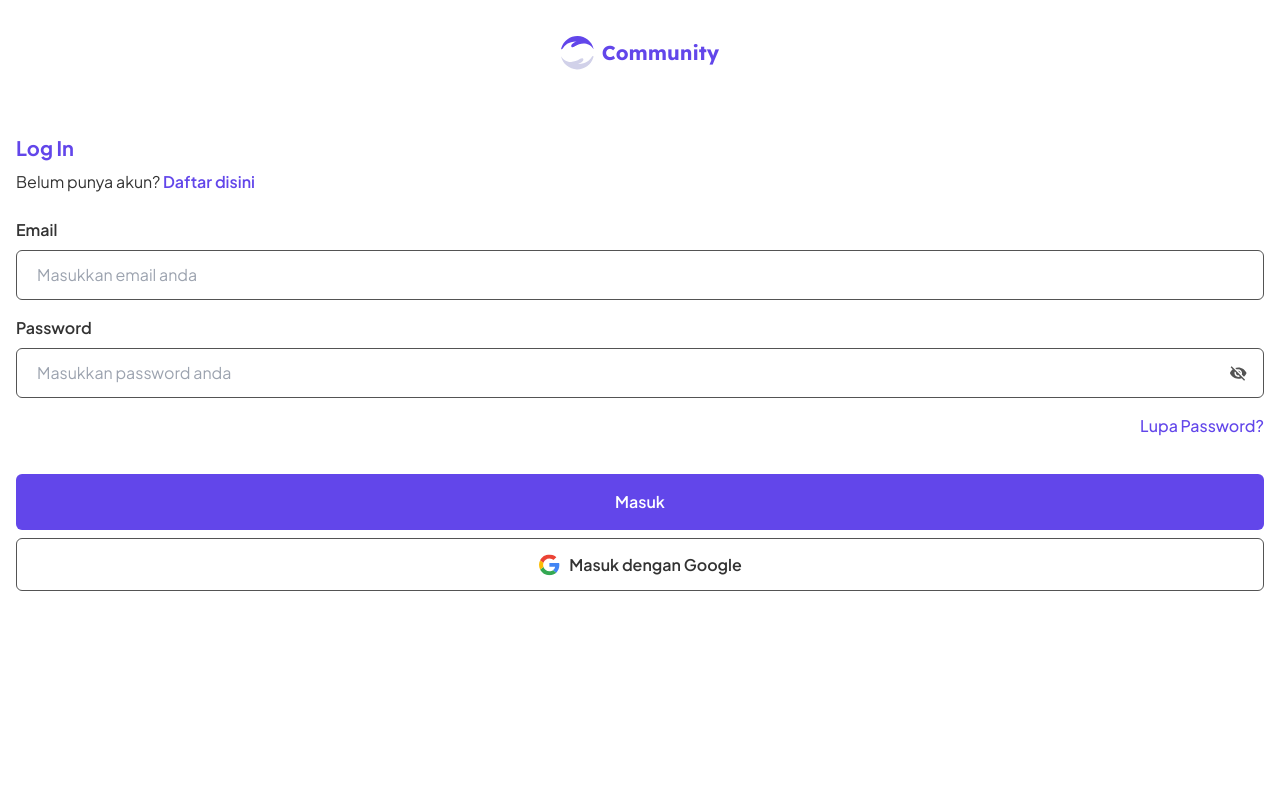
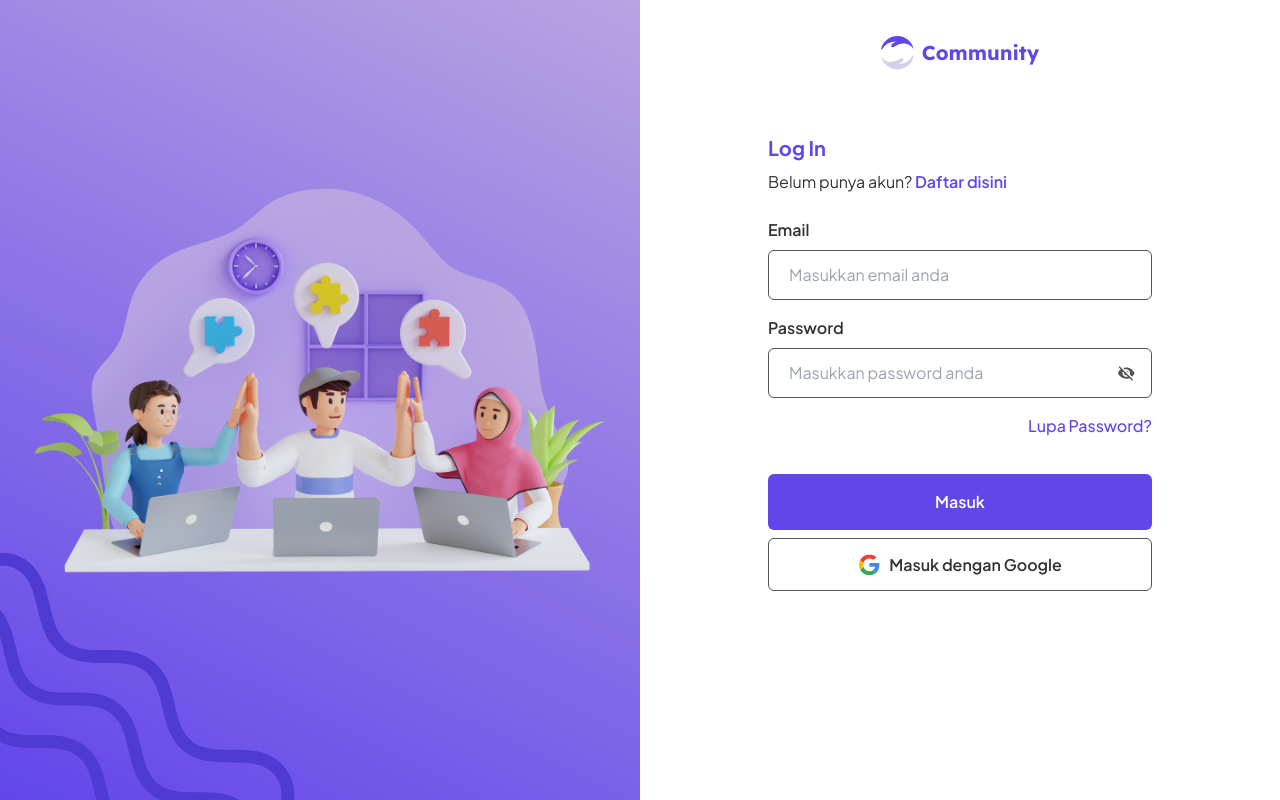
Before and after one commit to 21soft/project-z-fe, a Next.js app: page /login in a window 1280 px wide. Built offline with nearby package versions, Linux system fonts and the light colour scheme.

Commit message:
feat: add ui banner

```diff
--- a/src/app/(auth)/login/page.tsx
+++ b/src/app/(auth)/login/page.tsx
@@ -1,10 +1,28 @@
-import { EyeOffIcon, GoogleIcon, LogoIcon } from "@/components/ui/icons";
+import {
+  EyeOffIcon,
+  GoogleIcon,
+  LogoIcon,
+  OrnamentIcon,
+} from "@/components/ui/icons";
+import Image from "next/image";
 import Link from "next/link";
 import React from "react";
 
 export default function Login() {
   return (
+    <div className="grid grid-cols-1 md:grid-cols-2">
+      <div className="hidden md:block bg-gradient-primary w-full min-h-screen relative">
+        <OrnamentIcon className="absolute bottom-0 left-0" />
+        <Image
+          src="/images/login-banner.png"
+          alt="Login Banner Image"
+          fill
+          className="object-contain"
+          aria-label="login-banner"
+        />
+      </div>
       <main className="p-4">
+        <div className="max-w-sm w-full m-auto">
           <h1 className="text-primary flex flex-row justify-center items-center gap-2 mt-5 font-bold font-lexend-deca text-xl">
             <LogoIcon height={34} width={33} /> Community
           </h1>
@@ -35,7 +53,10 @@ export default function Login() {
                 <label htmlFor="password" className="font-semibold">
                   Password
                 </label>
-            <div aria-label="password-field-group" className="w-full relative">
+                <div
+                  aria-label="password-field-group"
+                  className="w-full relative"
+                >
                   <input
                     id="password"
                     name="password"
@@ -52,7 +73,10 @@ export default function Login() {
               >
                 Lupa Password?
               </Link>
-          <div aria-label="Form-button" className="mt-5 flex flex-col gap-2">
+              <div
+                aria-label="Form-button"
+                className="mt-5 flex flex-col gap-2"
+              >
                 <button
                   type="submit"
                   aria-label="Submit-button"
@@ -71,6 +95,8 @@ export default function Login() {
               </div>
             </fieldset>
           </form>
+        </div>
       </main>
+    </div>
   );
 }
--- a/src/app/globals.css
+++ b/src/app/globals.css
@@ -8,3 +8,9 @@
     @apply font-plus-jakarta-sans text-gray-1;
   }
 }
+
+@layer utilities {
+  .bg-gradient-primary {
+    background: linear-gradient(206deg, #b8a4e2 0%, #6246ea 100%);
+  }
+}
```
Lines whose indentation alone changed are shown as unchanged.
